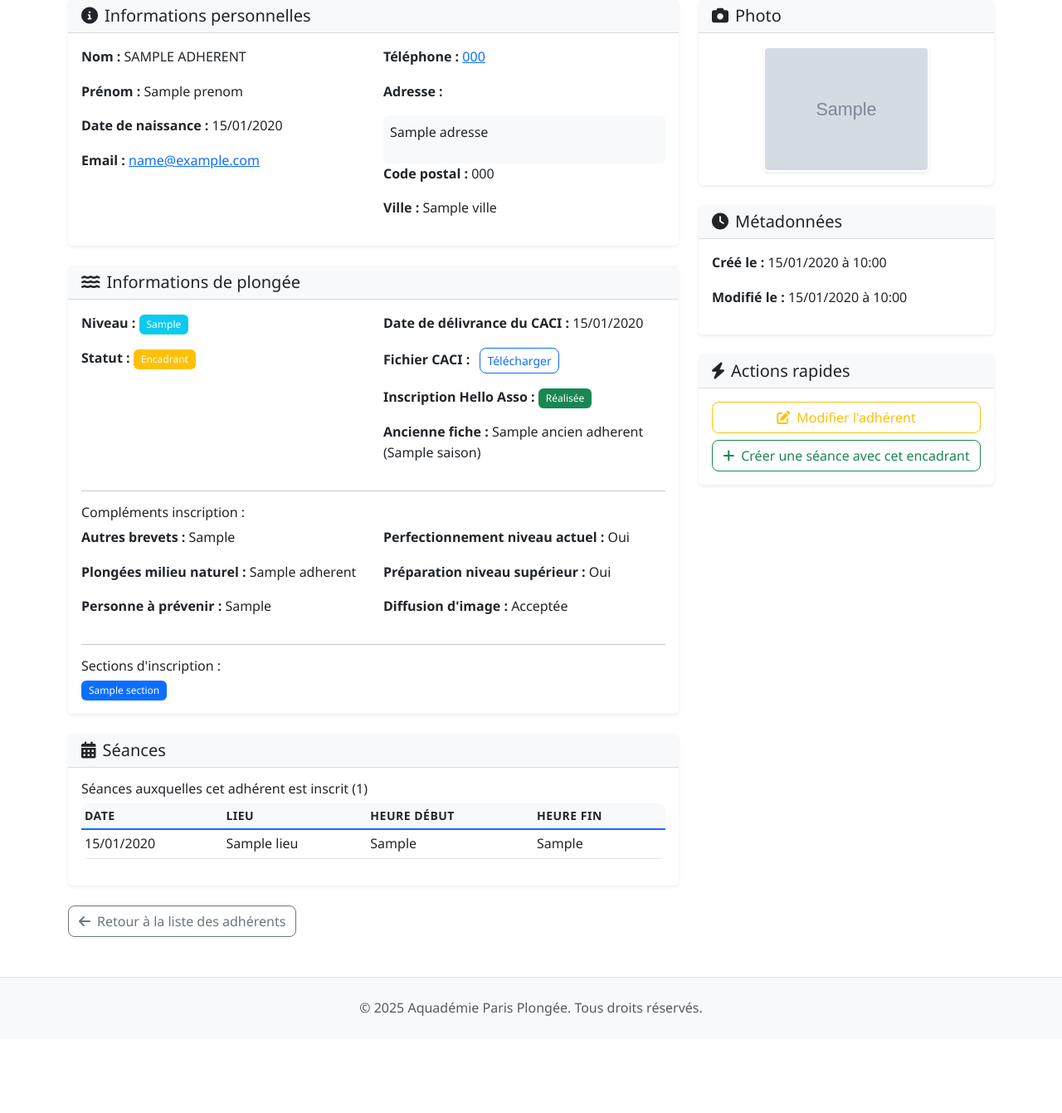
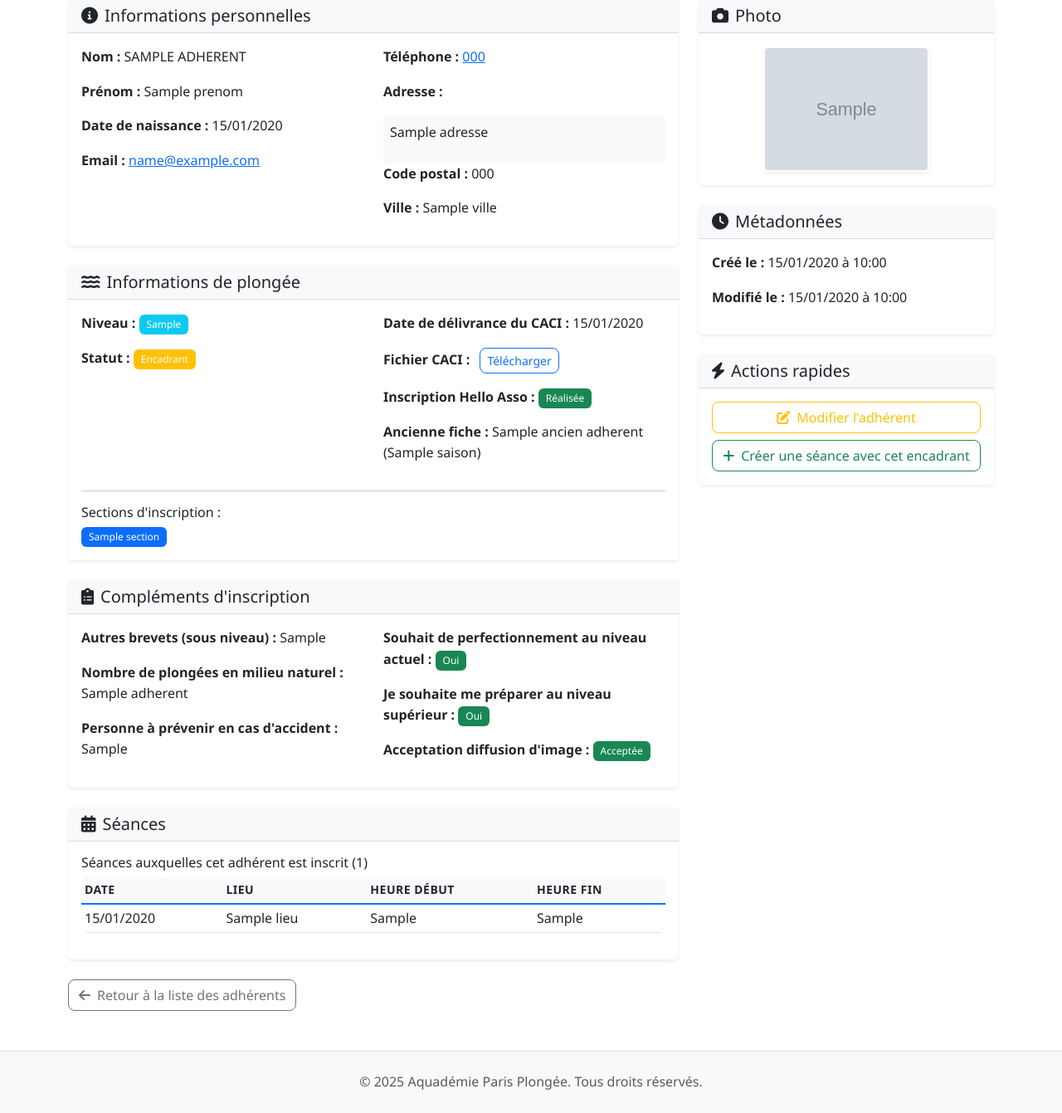
Before and after one commit to abissolah/aquademie-technique, a Django app: template templates/gestion/adherent_detail.html in a window 1280 px wide. Shown: the part 179-1520 px from the top of the page at 83% size. Before the commit the page ends 1403 px from the top, so only its background shows below. Run offline with Django 5.2, Linux system fonts and the light colour scheme; the template is opened without the code that fills it: most values are stand-ins (such as "Sample title", 1, 10 or a date in 2020); grey boxes marked "Sample" are stand-in pictures.

Commit message:
ajout des 6 champs fiche adhérent

```diff
--- a/templates/gestion/adherent_detail.html
+++ b/templates/gestion/adherent_detail.html
@@ -106,27 +106,6 @@
                     </div>
                 </div>
 
-                <hr>
-                <h6>Compléments inscription :</h6>
-                <div class="row">
-                    <div class="col-md-6">
-                        <p><strong>Autres brevets :</strong> {{ adherent.autres_brevets|default:"—" }}</p>
-                        <p><strong>Plongées milieu naturel :</strong> {{ adherent.nombre_plongees_milieu_naturel|default:"—" }}</p>
-                        <p><strong>Personne à prévenir :</strong> {{ adherent.personne_urgence|default:"—" }}</p>
-                    </div>
-                    <div class="col-md-6">
-                        <p><strong>Perfectionnement niveau actuel :</strong>
-                            {% if adherent.souhait_perfectionnement_niveau_actuel %}Oui{% else %}Non{% endif %}
-                        </p>
-                        <p><strong>Préparation niveau supérieur :</strong>
-                            {% if adherent.preparation_niveau_superieur %}Oui{% else %}Non{% endif %}
-                        </p>
-                        <p><strong>Diffusion d'image :</strong>
-                            {% if adherent.acceptation_diffusion_image %}Acceptée{% else %}Non acceptée{% endif %}
-                        </p>
-                    </div>
-                </div>
-
                 <!-- Sections d'inscription -->
                 <hr>
                 <h6>Sections d'inscription :</h6>
@@ -139,6 +118,47 @@
                 {% else %}
                 <p class="text-muted mb-0">Aucune section d'inscription.</p>
                 {% endif %}
+            </div>
+        </div>
+
+        <!-- Compléments d'inscription -->
+        <div class="card mb-4">
+            <div class="card-header">
+                <h5 class="mb-0">
+                    <i class="fas fa-clipboard-list me-2"></i>Compléments d'inscription
+                </h5>
+            </div>
+            <div class="card-body">
+                <div class="row">
+                    <div class="col-md-6">
+                        <p><strong>Autres brevets (sous niveau) :</strong> {{ adherent.autres_brevets|default:"—" }}</p>
+                        <p><strong>Nombre de plongées en milieu naturel :</strong> {{ adherent.nombre_plongees_milieu_naturel|default:"—" }}</p>
+                        <p><strong>Personne à prévenir en cas d'accident :</strong> {{ adherent.personne_urgence|default:"—" }}</p>
+                    </div>
+                    <div class="col-md-6">
+                        <p><strong>Souhait de perfectionnement au niveau actuel :</strong>
+                            {% if adherent.souhait_perfectionnement_niveau_actuel %}
+                                <span class="badge bg-success">Oui</span>
+                            {% else %}
+                                <span class="badge bg-secondary">Non</span>
+                            {% endif %}
+                        </p>
+                        <p><strong>Je souhaite me préparer au niveau supérieur :</strong>
+                            {% if adherent.preparation_niveau_superieur %}
+                                <span class="badge bg-success">Oui</span>
+                            {% else %}
+                                <span class="badge bg-secondary">Non</span>
+                            {% endif %}
+                        </p>
+                        <p><strong>Acceptation diffusion d'image :</strong>
+                            {% if adherent.acceptation_diffusion_image %}
+                                <span class="badge bg-success">Acceptée</span>
+                            {% else %}
+                                <span class="badge bg-warning text-dark">Non acceptée</span>
+                            {% endif %}
+                        </p>
+                    </div>
+                </div>
             </div>
         </div>
 
```
Also changed, not shown: templates/gestion/adherent_form.html (+9 -0 lines).
